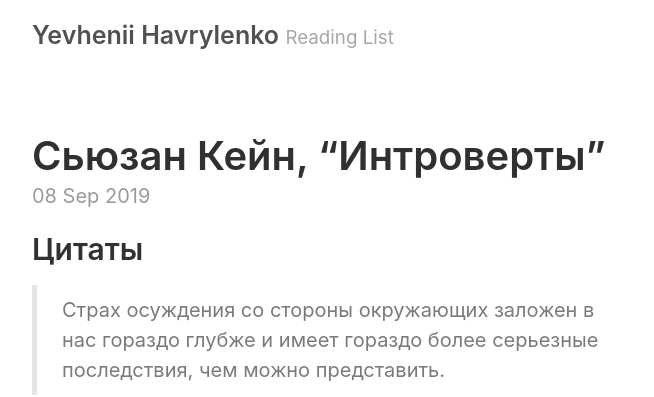
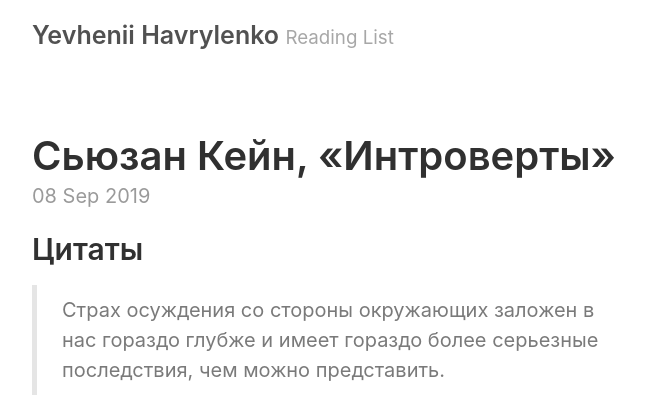
Before and after one commit to yevhenii-havrylenko/yevhenii-havrylenko.github.io, a Jekyll site: the page built from _posts/2019-09-08-introverts.md, in a window 1280 px wide. Shown: the top 397 px of the page, without its empty margins (258-912 px from the left). Built offline with Jekyll 4.4.1, drawn with Linux system fonts in a browser that asks for light colours.

```diff
--- a/_posts/2019-09-08-introverts.md
+++ b/_posts/2019-09-08-introverts.md
@@ -1,6 +1,6 @@
 ---
 layout: post
-title: 'Сьюзан&nbsp;Кейн, “Интроверты”'
+title: 'Сьюзан&nbsp;Кейн, «Интроверты»'
 ---
 
 ## Цитаты
```
